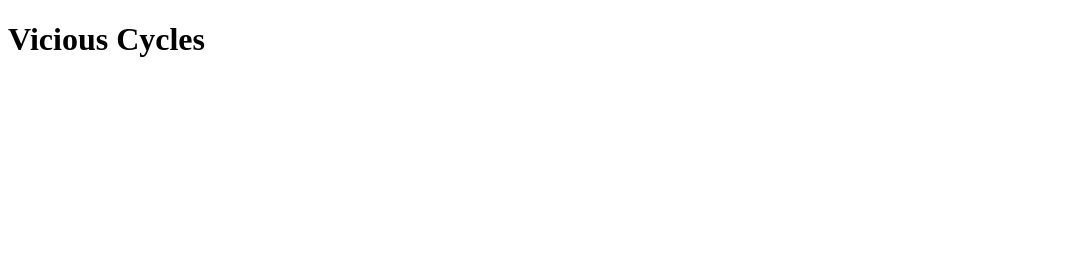
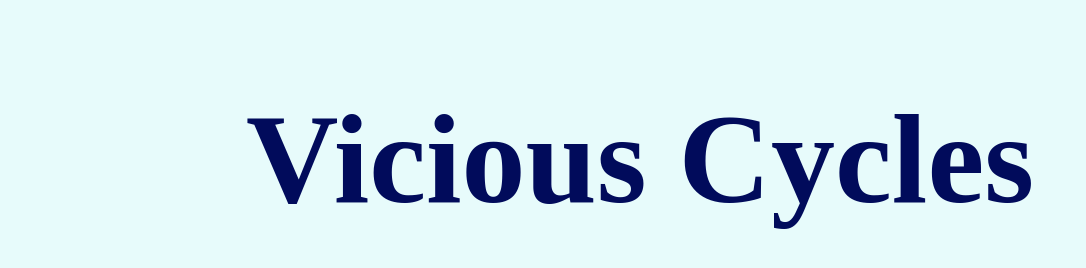
Before and after one commit to CJonesWT/ViciousCyclesProject, a plain HTML site: page index.html in a window 1280 px wide. Shown: the whole page, without its empty margins (0-1086 px from the left). Drawn offline with Linux system fonts and the light colour scheme.

Commit message:
Add files via upload

```diff
--- a/index.html
+++ b/index.html
@@ -1,4 +1,4 @@
-<!--Cori Jones, 03/29/2021, WEB140-0001-->
+<!--Cori Jones, 04/5/2021, WEB140-0001-->
 <!DOCTYPE html>
 <html lang="en">
 <head>
@@ -6,6 +6,16 @@
     <meta name="viewport" content="width=device-width, initial-scale=1.0">
     <title>Document</title>
     <header><h1>Vicious Cycles</h1></header>
+    <style>
+        body {
+            background-color: #E7FBFB;
+        }
+        header {
+            font-size: 4em;
+            text-align: center;
+            color: #010B5B;
+        }
+    </style>
 </head>
 <body>
 
```
